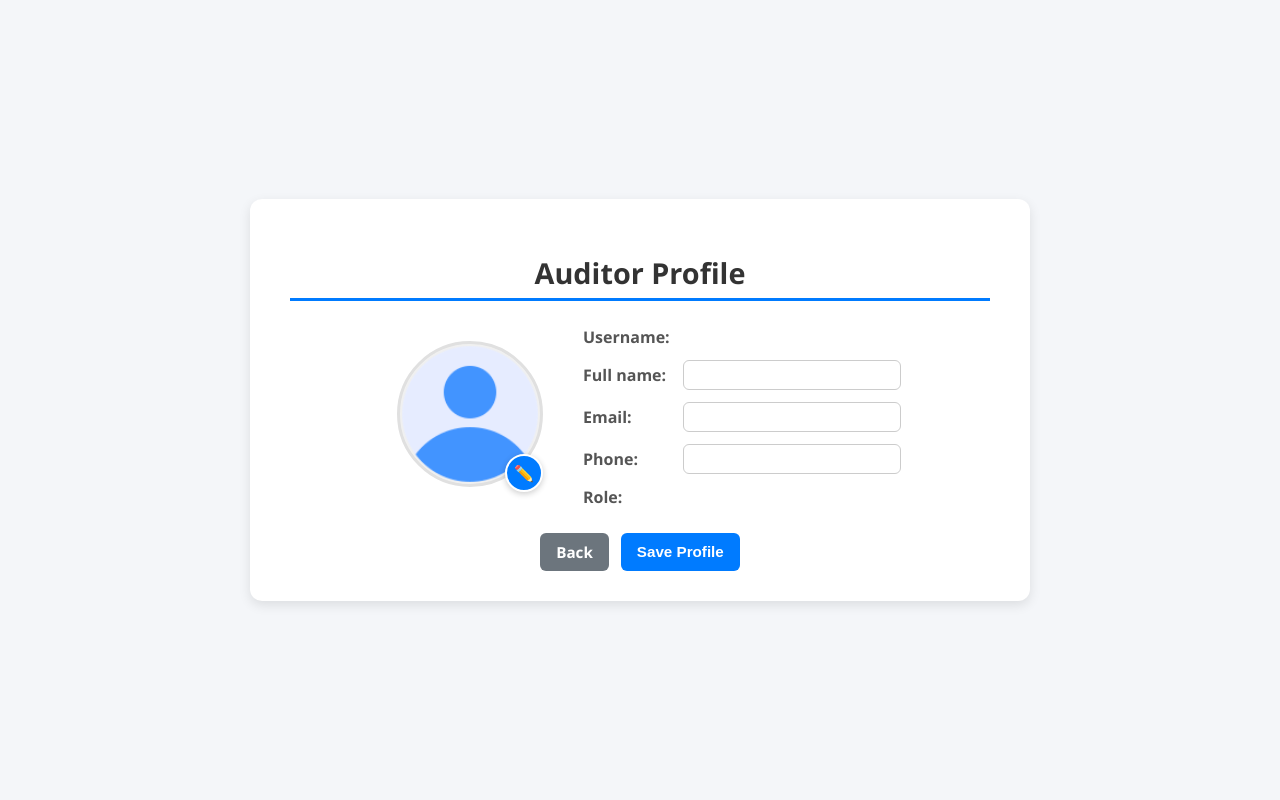
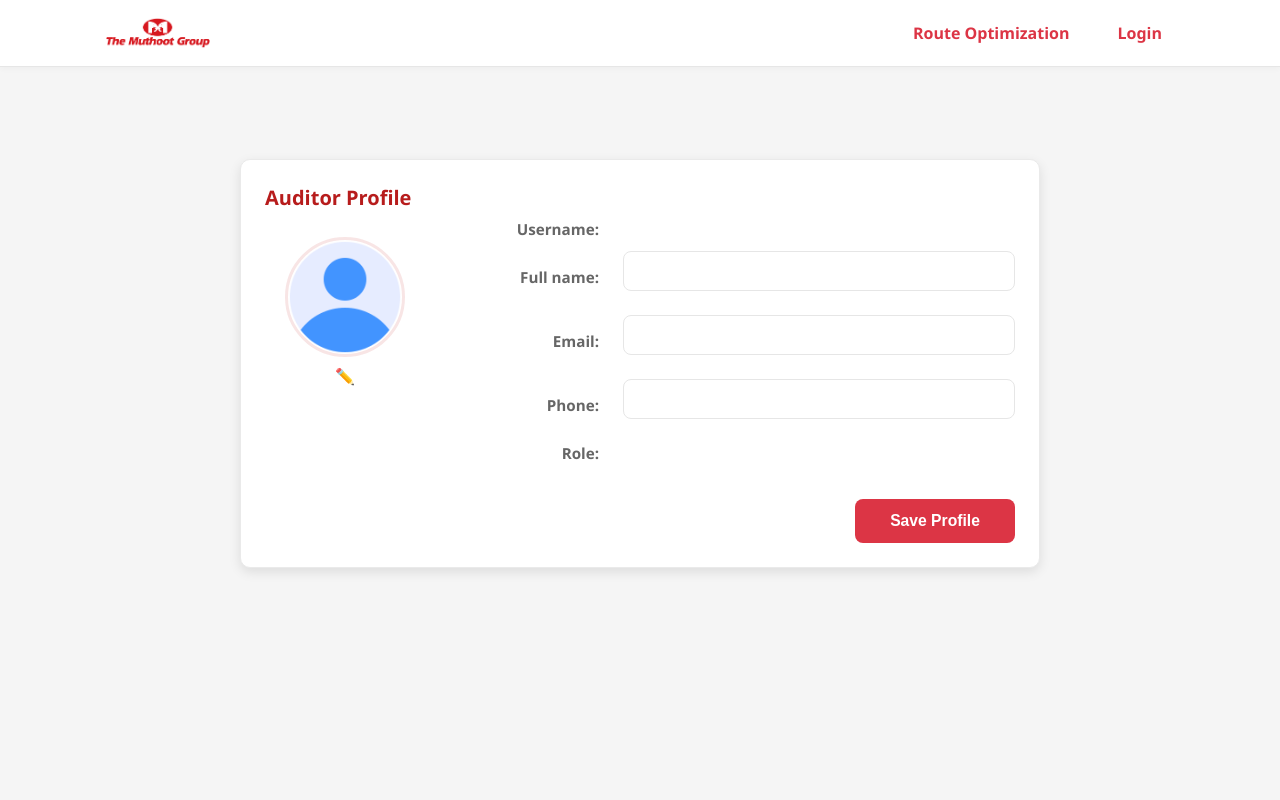
Before and after one commit to Akarsher/Muthoot_Branch_Optimization, a Flask app: template templates/auditor_profile.html in a window 1280 px wide. Run offline with Flask 3, Linux system fonts and the light colour scheme; the template is opened without the code that fills it, so the values that code supplies are empty.

Commit message:
auditor profile ui

```diff
--- a/templates/auditor_profile.html
+++ b/templates/auditor_profile.html
@@ -5,186 +5,188 @@
   <meta name="viewport" content="width=device-width,initial-scale=1" />
   <title>Auditor Profile</title>
   <style>
-    body {
-      font-family: 'Segoe UI', Tahoma, Geneva, Verdana, sans-serif;
-      margin: 0;
-      background: #f4f6f9;
-      min-height: 100vh;
-      display: flex;
-      justify-content: center;
-      align-items: center;
+    /* Compact red-themed profile styling, aligned layout, remove extra boxes */
+    :root{
+      --accent:#c62828;
+      --accent-600:#b71c1c;
+      --muted:#666;
+      --card-bg:#fff;
     }
 
-    .card {
-      background: #fff;
-      border-radius: 12px;
-      box-shadow: 0 4px 12px rgba(0,0,0,0.1);
-      padding: 30px 40px;
-      max-width: 700px;
-      width: 90%;
-      display: flex;
-      flex-direction: column;
-      align-items: center;
-      gap: 25px;
+    body{
+      font-family: 'Segoe UI', Tahoma, Geneva, Verdana, sans-serif;
+      margin:0;
+      background: #fff5f5;
+      color:#111;
     }
 
-    h2 {
-      text-align: center;
-      color: #333;
-      font-size: 1.8rem;
-      border-bottom: 3px solid #007bff;
-      padding-bottom: 6px;
-      margin-bottom: 0;
+    .page-wrapper{
+      padding: 92px 16px 40px;
+      display:flex;
+      justify-content:center;
+      align-items:flex-start;
+    }
+
+    .card{
+      width:100%;
+      max-width:800px;
+      background:var(--card-bg);
+      border-radius:10px;
+      padding:18px;
+      box-shadow:0 6px 18px rgba(198,40,40,0.06);
+      border-left:4px solid var(--accent);
+      box-sizing:border-box;
+      position:relative; /* allow fine control if needed */
+    }
+
+    .card h2{
+      margin:0 0 8px 0;
+      color:var(--accent-600);
+      font-size:1.25rem;
+    }
+
+    .profile-section{
+      display:flex;
+      gap:20px;
+      align-items:flex-start; /* avatar aligned from top; avatar will be nudged down */
+      flex-wrap:wrap;
+    }
+
+    .avatar-container{
+      flex:0 0 160px;
+      display:flex;
+      flex-direction:column;
+      align-items:center;
+      gap:8px;
+      margin-top:18px; /* push avatar a bit down */
+    }
+
+    .avatar{
+      width:120px;
+      height:120px;
+      border-radius:50%;
+      object-fit:cover;
+      border:3px solid rgba(198,40,40,0.12);
+    }
+
+    .edit-icon{ top:-30px; left:6px; }
+    input[type="file"]{ display:none; }
+
+    /* Form layout: use grid for consistent label/input alignment */
+    .details{ flex:1; display:block; }
+
+    .form-grid {
+      display: grid;
+      grid-template-columns: 160px 1fr;
+      gap: 12px 18px;
+      align-items: center;
       width: 100%;
     }
 
-    .profile-section {
-      display: flex;
-      justify-content: center;
-      align-items: center;
-      width: 100%;
-      gap: 40px;
-      flex-wrap: wrap;
-    }
-
-    .avatar-container {
-      position: relative;
-      display: inline-block;
-    }
-
-    .avatar {
-      width: 140px;
-      height: 140px;
-      border-radius: 50%;
-      object-fit: cover;
-      border: 3px solid #e0e0e0;
-      background: #f0f0f0;
-    }
-
-    .edit-icon {
-      position: absolute;
-      bottom: 0;
-      right: 0;
-      background: #007bff;
-      color: #fff;
-      border-radius: 50%;
-      width: 34px;
-      height: 34px;
-      display: flex;
-      align-items: center;
-      justify-content: center;
-      cursor: pointer;
-      border: 2px solid #fff;
-      box-shadow: 0 2px 6px rgba(0,0,0,0.2);
-      font-size: 16px;
-      transition: 0.2s ease;
-    }
-
-    .edit-icon:hover {
-      background: #0056b3;
-      transform: scale(1.05);
-    }
-
-    input[type="file"] { display: none; }
-
-    .details {
-      flex: 1;
-      display: flex;
-      flex-direction: column;
-      gap: 12px;
-      min-width: 250px;
-    }
-
-    .row {
-      display: flex;
-      justify-content: space-between;
-      align-items: center;
-    }
+    .row { display: contents; } /* keep markup compatibility */
 
     .label {
-      width: 100px;
+      justify-self: end;
+      text-align: right;
+      color: var(--muted);
       font-weight: 600;
-      color: #555;
-      text-align: left;
+      font-size: 0.95rem;
+      padding-right: 6px;
     }
 
     .value {
-      flex: 1;
-      max-width: 200px;
-    }
-
-    .value input {
-      width: 100%;
-      padding: 6px 8px;
-      border: 1px solid #ccc;
-      border-radius: 6px;
-      font-size: 0.9rem;
-      transition: border-color 0.2s;
-    }
-
-    .value input:focus {
-      outline: none;
-      border-color: #007bff;
-      box-shadow: 0 0 3px rgba(0,123,255,0.2);
-    }
-
-    .actions {
-      margin-top: 25px;
-      display: flex;
-      justify-content: center;
-      gap: 12px;
+      justify-self: start;
       width: 100%;
     }
 
-    .btn {
-      padding: 9px 16px;
-      border: none;
-      border-radius: 6px;
-      font-weight: 600;
-      cursor: pointer;
-      font-size: 0.95rem;
-      transition: 0.2s ease;
+    /* Inputs: consistent height/appearance */
+    .value input[type="text"],
+    .value input[type="email"],
+    .value input[type="tel"]{
+      width:100%;
+      height:40px;
+      padding:8px 12px;
+      border:1px solid #e6e6e6;
+      border-radius:8px;
+      background:#fff;
+      box-shadow:none;
+      outline:none;
+      font-size:0.97rem;
+      box-sizing:border-box;
+    }
+    .value input:focus{ border-color:var(--accent); box-shadow:0 6px 18px rgba(198,40,40,0.06); }
+
+    /* Actions/buttons: right aligned, identical size and baseline aligned */
+    .actions{
+      display:flex;
+      gap:12px;
+      justify-content:flex-end;
+      align-items:center;
+      width:100%;
+      margin-top:10px;
+      padding-top:6px;
+      box-sizing:border-box;
     }
 
-    .btn-primary {
-      background: #007bff;
-      color: #fff;
+    .btn{
+      display:inline-flex;
+      align-items:center;
+      justify-content:center;
+      gap:8px;
+      padding:10px 14px;
+      height:44px;
+      width:160px;          /* fixed equal width for both buttons */
+      border-radius:8px;
+      font-weight:600;
+      border:0;
+      cursor:pointer;
+      text-decoration:none;
+      line-height:1;
+      box-sizing:border-box;
+      margin:0;
+      background-clip:padding-box;
+      vertical-align:middle;
     }
 
-    .btn-primary:hover { background: #0056b3; }
-
-    .btn-secondary {
-      background: #6c757d;
-      color: #fff;
-      text-decoration: none;
+    .btn-primary{
+      background:var(--accent);
+      color:#fff;
+      border:1px solid rgba(0,0,0,0.02);
     }
 
-    .btn-secondary:hover { background: #565e64; }
-
-    .error { color: #b00020; font-size: 0.9rem; margin-top: 6px; }
-
-    @media (max-width: 600px) {
-      .profile-section {
-        flex-direction: column;
-        gap: 20px;
+    .btn-secondary{
+      background:transparent;
+      color:var(--accent-600);
+      border:1px solid rgba(198,40,40,0.08);
     }
 
-      .details {
-        align-items: center;
+    @media (max-width:420px){
+      .actions{ flex-direction:column-reverse; gap:8px; align-items:stretch; }
+      .btn{ width:100%; }
     }
 
-      .row {
-        flex-direction: column;
-        align-items: flex-start;
+    .error{ color:#b00020; font-size:0.85rem; margin-top:6px; display:block; }
+
+    /* Responsive: switch to stacked layout on small screens */
+    @media (max-width:720px){
+      .form-grid{
+        grid-template-columns: 1fr;
+        gap:8px 8px;
       }
-
-      .label {
-        text-align: left;
-      }
+      .label{ justify-self: start; text-align:left; padding-right:0; }
+      .page-wrapper{ padding-top: 120px; }
+      .profile-section { flex-direction: column; gap:14px; align-items:center; }
+      .details { width:100%; }
+      .row { flex-direction: column; align-items:flex-start; gap:6px; }
+      .label { text-align:left; width:100%; }
+      .avatar { width:120px; height:120px; }
+      .card { padding:20px; }
     }
   </style>
 </head>
 <body>
+  {% include '_navbar.html' %}
+  <div class="page-wrapper">
     <div class="card">
      <h2>Auditor Profile</h2>
 
@@ -199,47 +201,37 @@
          </div>
 
          <div class="details">
-          <div class="row">
+           <div class="form-grid">
              <div class="label">Username:</div>
              <div class="value">{{ user.get('username','') }}</div>
-          </div>
 
-          <div class="row">
              <div class="label">Full name:</div>
              <div class="value">
                <input id="name" name="name" type="text" value="{{ user.get('name','') }}">
-              {% if errors and errors.get('name') %}<div class="error">{{ errors.get('name') }}</div>{% endif %}
-            </div>
              </div>
 
-          <div class="row">
              <div class="label">Email:</div>
              <div class="value">
                <input id="email" name="email" type="email" value="{{ user.get('email','') }}">
-              {% if errors and errors.get('email') %}<div class="error">{{ errors.get('email') }}</div>{% endif %}
-            </div>
              </div>
 
-          <div class="row">
              <div class="label">Phone:</div>
              <div class="value">
                <input id="phone" name="phone" type="tel" value="{{ user.get('phone','') }}">
-              {% if errors and errors.get('phone') %}<div class="error">{{ errors.get('phone') }}</div>{% endif %}
-            </div>
              </div>
 
-          <div class="row">
              <div class="label">Role:</div>
-            <div class="value">{{ user.get('role','') }}</div>
+             <div class="value">{{ user.get('role','auditor') }}</div>
            </div>
          </div>
        </div>
 
-      <div class="actions">
-        <a class="btn btn-secondary" href="{{ url_for('index') }}">Back</a>
+       <div class="actions" role="group" aria-label="Profile actions">
+         <!-- Back button removed -->
          <button type="submit" class="btn btn-primary">Save Profile</button>
         </div>
      </form>
+    </div>
   </div>
 
  <script>
@@ -248,52 +240,57 @@
    const editIcon = document.getElementById('editIcon');
    const form = document.getElementById('profileForm');
 
-  editIcon.addEventListener('click', () => avatarInput.click());
-  avatarInput.addEventListener('change', (e) => {
-    const f = e.target.files[0];
-    if (!f) return;
-    avatarPreview.src = URL.createObjectURL(f);
+   // Preview avatar image before upload
+   editIcon.addEventListener('click', () => {
+     avatarInput.click();
    });
 
-  // Client-side validation -> show errors in an alert
-  function isNameValid(s) {
-    return /^[A-Za-z ]+$/.test(s);
+   avatarInput.addEventListener('change', () => {
+     const file = avatarInput.files[0];
+     if (file) {
+       const reader = new FileReader();
+       reader.onload = () => {
+         avatarPreview.src = reader.result;
        }
-  function isEmailValid(s) {
-    return /^[^@\s]+@[^@\s]+\.[^@\s]+$/.test(s);
+       reader.readAsDataURL(file);
      }
-  function digitCount(s) {
-    return (s||'').replace(/\D/g,'').length;
+   });
+
+   // Form validation
+   form.addEventListener('submit', (e) => {
+     let isValid = true;
+     e.preventDefault();
+
+     // Clear previous errors
+     document.querySelectorAll('.error').forEach(el => el.textContent = '');
+
+     // Validate name
+     const name = form.name.value.trim();
+     if (!name) {
+       isValid = false;
+       document.getElementById('nameError').textContent = 'Name is required';
      }
 
-  form.addEventListener('submit', (e) => {
-    const name = document.getElementById('name').value.trim();
-    const email = document.getElementById('email').value.trim();
-    const phone = document.getElementById('phone').value.trim();
-
-    const errors = [];
-
-    // Fields are optional — validate only if provided
-    if (name) {
-      if (!isNameValid(name)) errors.push("Name must contain only letters and spaces.");
-      else if (name.length < 2) errors.push("Name is too short.");
+     // Validate email
+     const email = form.email.value.trim();
+     if (!email) {
+       isValid = false;
+       document.getElementById('emailError').textContent = 'Email is required';
+     } else if (!/\S+@\S+\.\S+/.test(email)) {
+       isValid = false;
+       document.getElementById('emailError').textContent = 'Email is invalid';
      }
 
-    if (email) {
-      if (!isEmailValid(email)) errors.push("Invalid email address.");
+     // Validate phone
+     const phone = form.phone.value.trim();
+     if (!phone) {
+       isValid = false;
+       document.getElementById('phoneError').textContent = 'Phone number is required';
      }
 
-    if (phone) {
-      const d = digitCount(phone);
-      if (d !== 10) errors.push("Phone number must have exactly 10 digits.");
+     if (isValid) {
+       form.submit();
      }
-
-    if (errors.length) {
-      e.preventDefault();
-      alert(errors.join("\\n"));
-      return false;
-    }
-    return true;
    });
  </script>
  </body>
```
Lines whose indentation alone changed are shown as unchanged.
